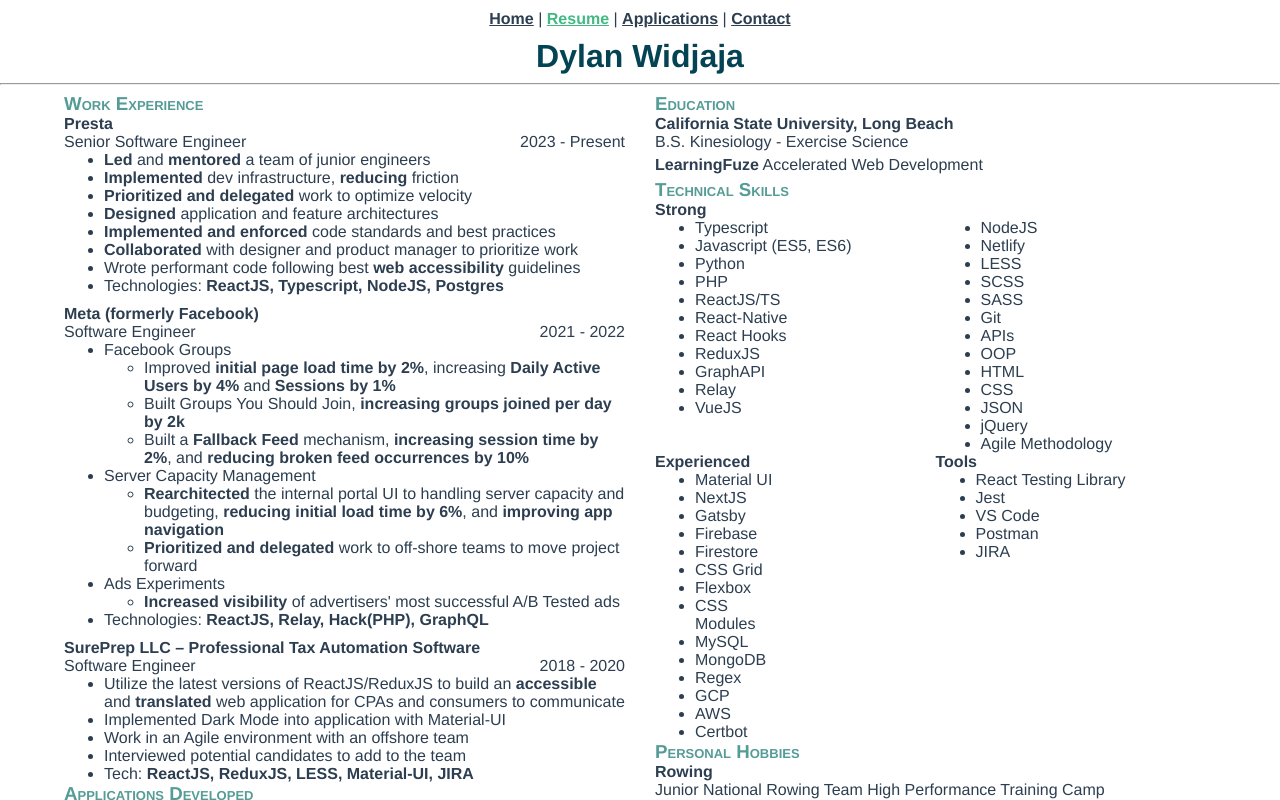
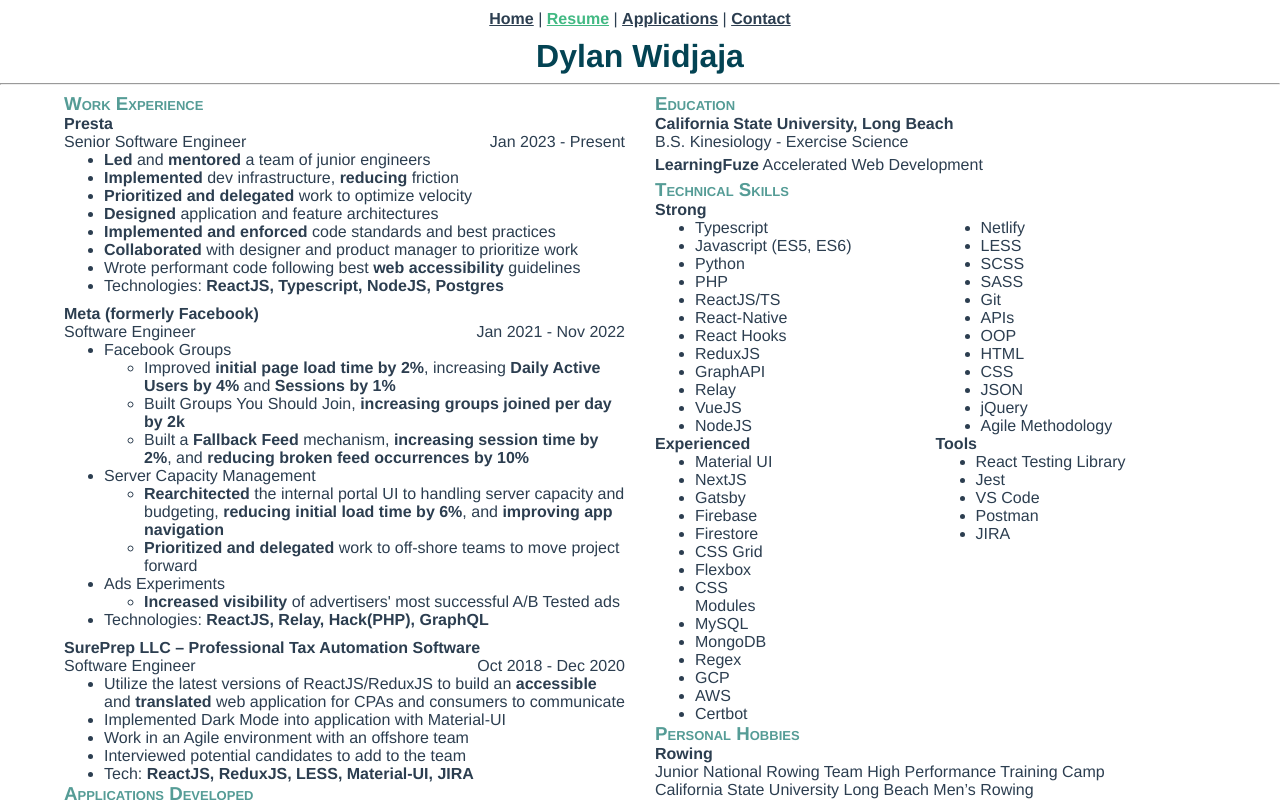
Before and after one commit to dwidjaja945/resume-portfolio, a Vue app: page /resume in a window 1280 px wide. Shown: the top 800 px of the page. Built offline with nearby package versions, Linux system fonts and the light colour scheme; no server answers.

Commit message:
Added months to work experience time frames

```diff
--- a/src/views/Resume.vue
+++ b/src/views/Resume.vue
@@ -37,7 +37,7 @@
               <h4 class="experience-title">Presta</h4>
               <div class="company">
                 <span>Senior Software Engineer</span>
-                <span>2023 - Present</span>
+                <span>Jan 2023 - Present</span>
               </div>
               <ul>
                 <li><b>Led</b> and <b>mentored</b> a team of junior engineers</li>
@@ -54,7 +54,7 @@
               <h4 class="experience-title">Meta (formerly Facebook)</h4>
               <div class="company">
                 <span>Software Engineer</span>
-                <span>2021 - 2022</span>
+                <span>Jan 2021 - Nov 2022</span>
               </div>
               <ul>
                 <li>
@@ -111,7 +111,7 @@
               <h4 class="experience-title">SurePrep LLC – Professional Tax Automation Software</h4>
               <div class="company">
                 <span>Software Engineer</span>
-                <span>2018 - 2020</span>
+                <span>Oct 2018 - Dec 2020</span>
               </div>
               <ul>
                 <li>
@@ -219,9 +219,9 @@
                     <li>GraphAPI</li>
                     <li>Relay</li>
                     <li>VueJS</li>
+                    <li>NodeJS</li>
                   </ul>
                   <ul>
-                    <li>NodeJS</li>
                     <li>Netlify</li>
                     <li>LESS</li>
                     <li>SCSS</li>
```
